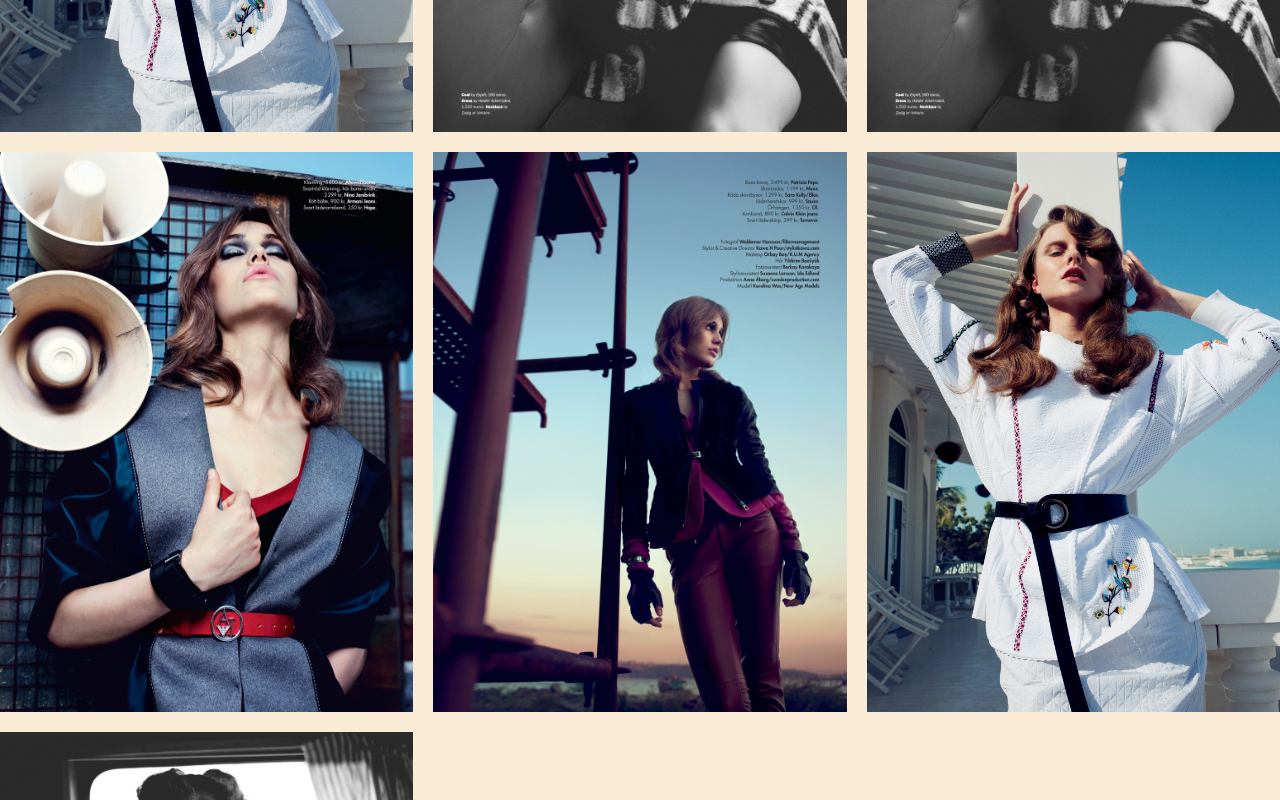
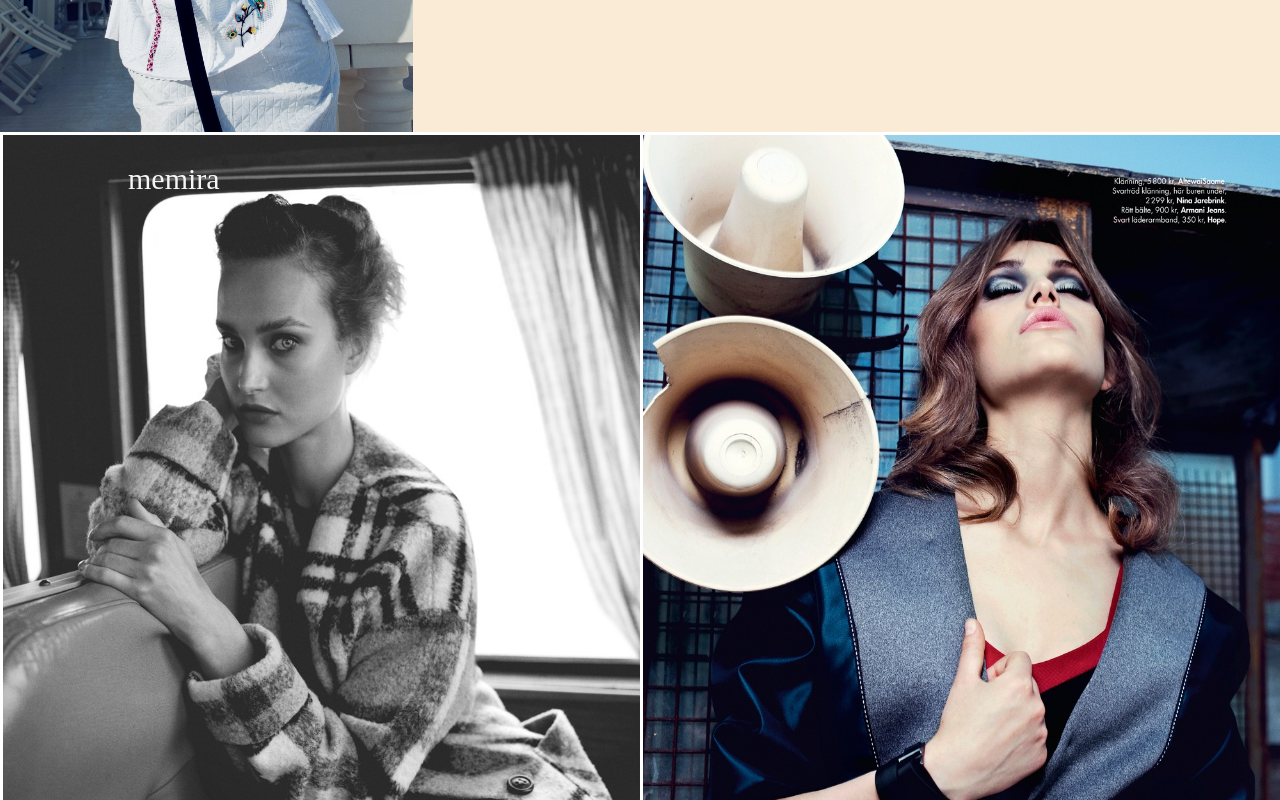
Before and after one commit to waldemarhansson/waldemarhansson.github.io, a React (Vite) app: page / in a window 1280 px wide. Shown: the part 1700-2500 px from the top of the page. Built offline with nearby package versions, Linux system fonts and the light colour scheme.

Commit message:
litet rutnät som skiss för projekt tex

```diff
--- a/src/App.css
+++ b/src/App.css
@@ -53,7 +53,6 @@ display: flex;
 flex-direction: column;
 gap: 20px;
 
-
 }
 
 #grid-container img{
@@ -62,6 +61,27 @@ gap: 20px;
 }
 
 
+.projects{
+  display: grid;
+  grid-template-columns: 1fr 1fr ;
+
+}
+
+.projects p{
+  position: absolute;
+ left: 10%;
+
+  color: whitesmoke;
+  font-size: 30px;
+}
+
+.projects img{
+ width:100%;
+ height: 100%;
+
+ border: 3px solid white;
+
+}
 
 /*on desktop:*/
 
--- a/src/components/GalleryOfPhotos.jsx
+++ b/src/components/GalleryOfPhotos.jsx
@@ -12,13 +12,17 @@ const GalleryOfPhotos =()=>{
     <img src={bild2} alt="" />
     <img src={bild3} alt="" />
     <img src={bild4} alt="" />
-    <img src={bild1} alt="" />
-    <img src={bild1} alt="" />
+
+</div>
+<div className="projects">
+    <p>memira</p>
+<img src={bild1} alt="" />
+
     <img src={bild2} alt="" />
+
     <img src={bild3} alt="" />
+
     <img src={bild4} alt="" />
-    <img src={bild1} alt="" />
-
 </div>
 
 </div>
```
